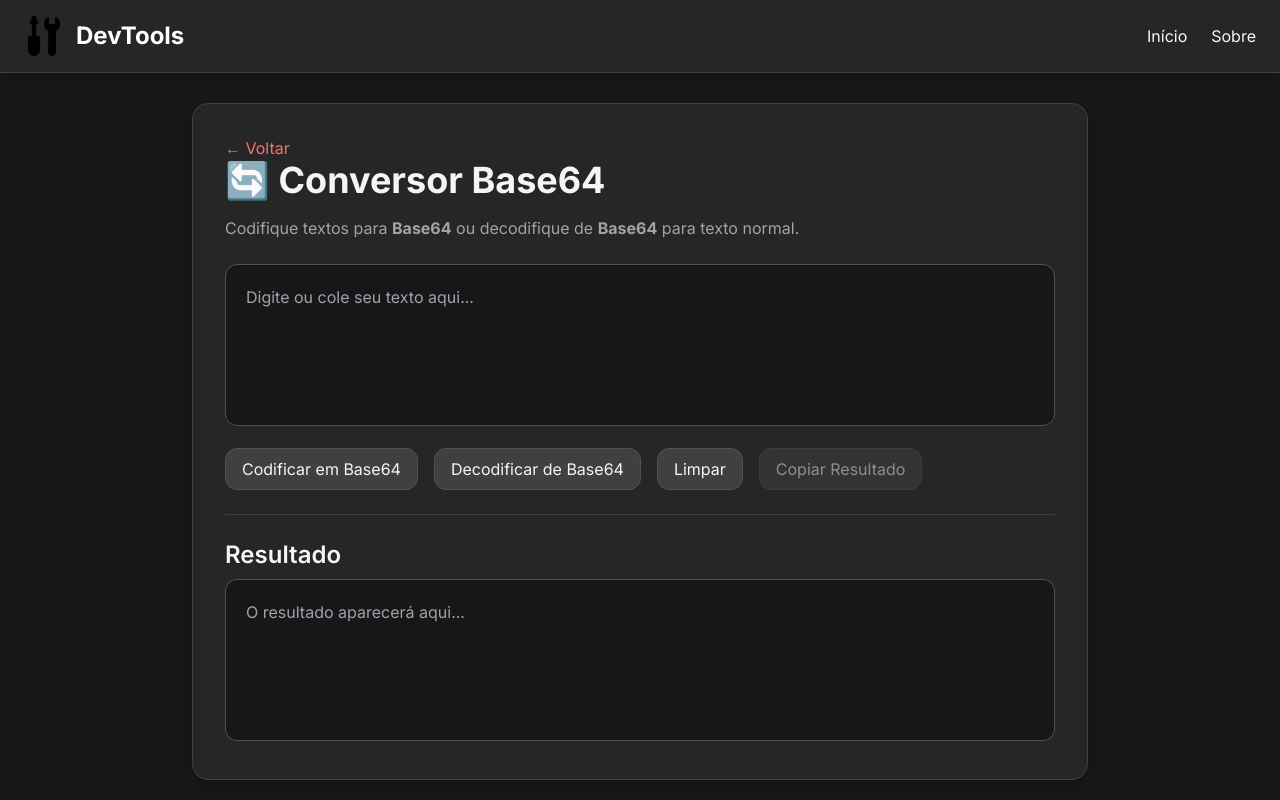
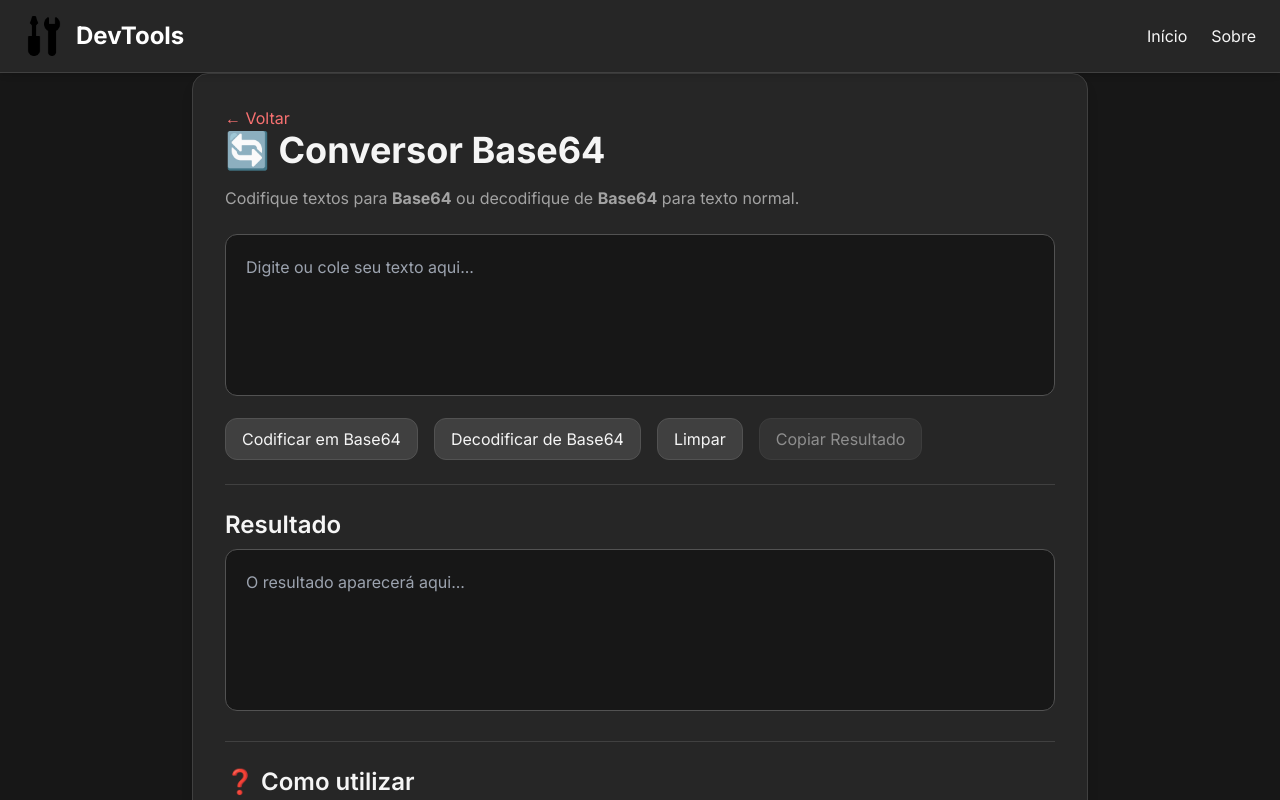
Before and after one commit to LHenrique-Marques/devtools-henrique, a Next.js app: page /conversor-base64 in a window 1280 px wide. Shown: the top 800 px of the page. Built offline with nearby package versions, Linux system fonts and the light colour scheme.

Commit message:
adicionando comoutilizar o conversor-base64

```diff
--- a/app/conversor-base64/conversor-base64-client.tsx
+++ b/app/conversor-base64/conversor-base64-client.tsx
@@ -2,7 +2,7 @@
 
 import { useState } from 'react';
 import Link from 'next/link';
-
+import ComoUtilizar from '../components/ComoUtilizar';
 export default function ConversorBase64() {
   const [input, setInput] = useState('');
   const [resultado, setResultado] = useState('');
@@ -99,6 +99,16 @@ export default function ConversorBase64() {
             placeholder="O resultado aparecerá aqui..."
           />
         </div>
+        <ComoUtilizar
+            itens={[
+                'Digite ou cole seu texto na área <strong>“Digite ou cole seu texto aqui...”</strong>.',
+                'Clique em <strong>“Codificar em Base64”</strong> para transformar seu texto em Base64.',
+                'Clique em <strong>“Decodificar de Base64”</strong> se quiser converter um texto Base64 de volta para texto normal.',
+                'O <strong>resultado</strong> aparecerá no campo abaixo dos botões.',
+                'Clique em <strong>“Copiar Resultado”</strong> para copiar o conteúdo gerado.',
+                'Use o botão <strong>“Limpar”</strong> para apagar os campos e começar um novo processo.',
+            ]}
+        />
       </div>
     </main>
   );
```
